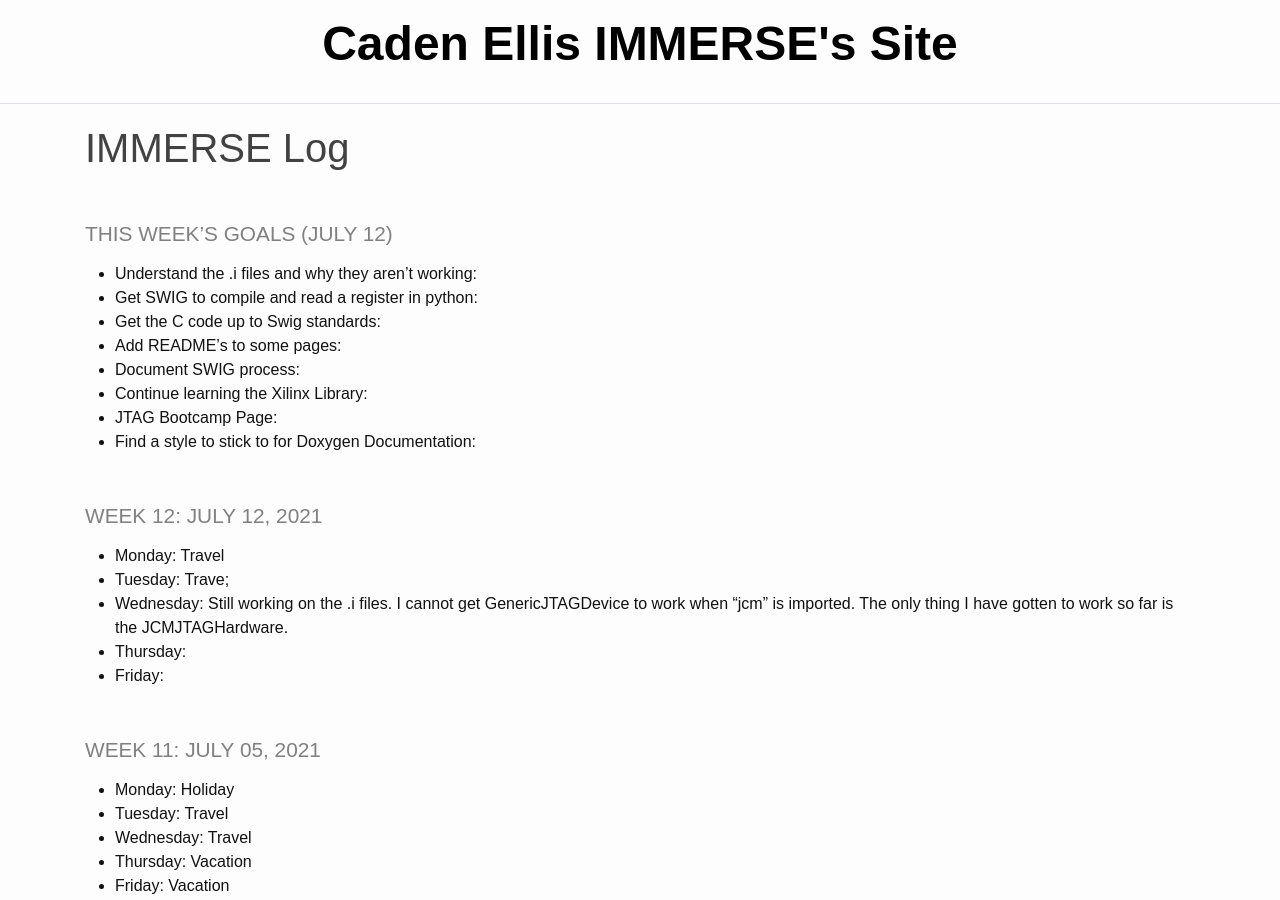
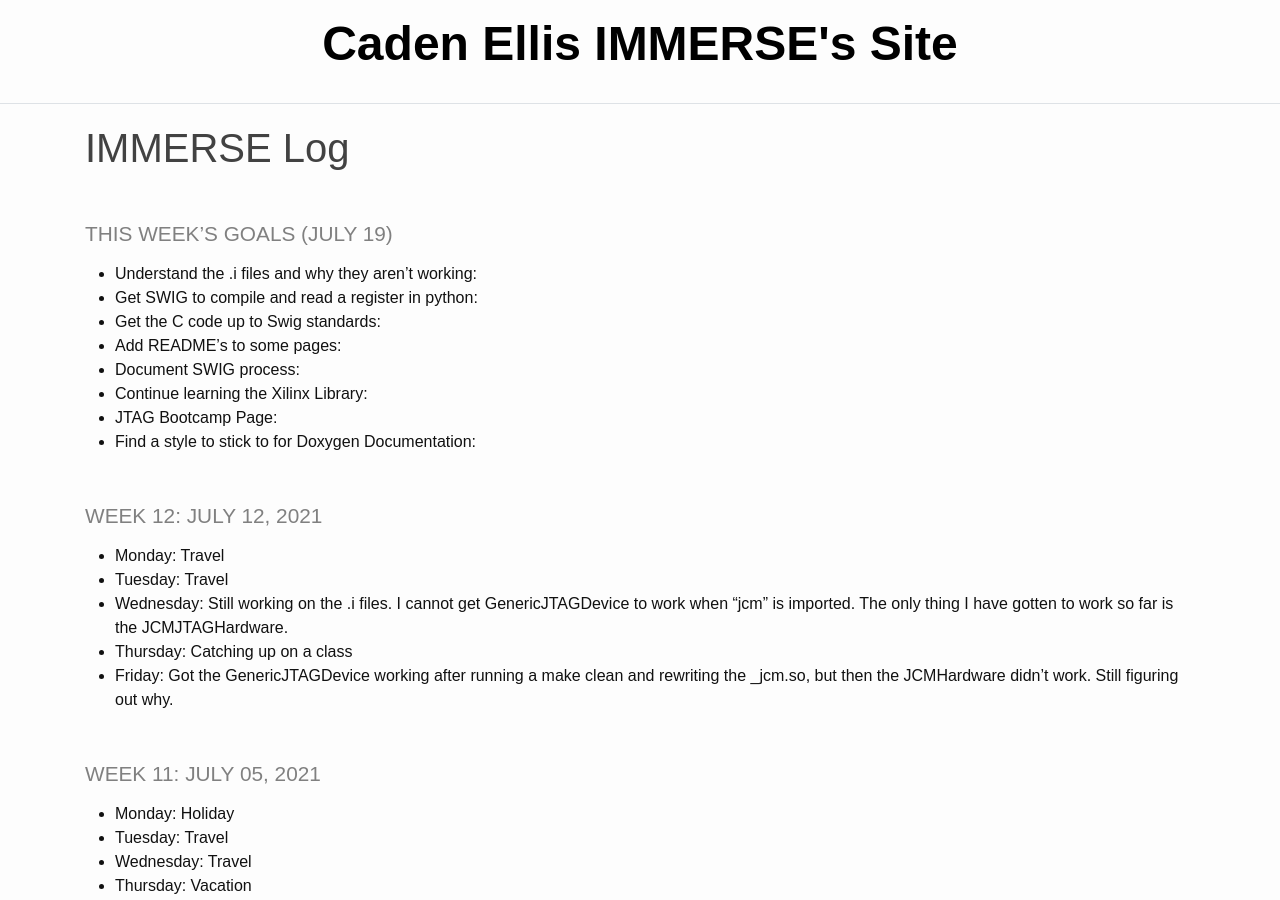
Before and after one commit to Caden-Ellis77/ImmerseSite, a Jekyll site: the page built from _pages/log.md, in a window 1280 px wide and 900 px high. Built offline with Jekyll 4.4.1, drawn with Linux system fonts in a browser that asks for light colours.

Commit message:
Updating for July 16

```diff
--- a/_pages/log.md
+++ b/_pages/log.md
@@ -3,7 +3,7 @@ layout: default
 title: IMMERSE Log
 ---
 
-### This Week's Goals (July 12)
+### This Week's Goals (July 19)
 * **Understand the .i files and why they aren't working**:
 * **Get SWIG to compile and read a register in python**:
 * **Get the C code up to Swig standards**:
@@ -16,10 +16,10 @@ title: IMMERSE Log
 ### Week 12: July 12, 2021
 
 * **Monday**: Travel
-* **Tuesday**: Trave;
+* **Tuesday**: Travel
 * **Wednesday**: Still working on the .i files. I cannot get GenericJTAGDevice to work when "jcm" is imported. The only thing I have gotten to work so far is the JCMJTAGHardware.
-* **Thursday**:
-* **Friday**:
+* **Thursday**: Catching up on a class
+* **Friday**: Got the GenericJTAGDevice working after running a make clean and rewriting the _jcm.so, but then the JCMHardware didn't work. Still figuring out why.
 
 ### Week 11: July 05, 2021
 
```
